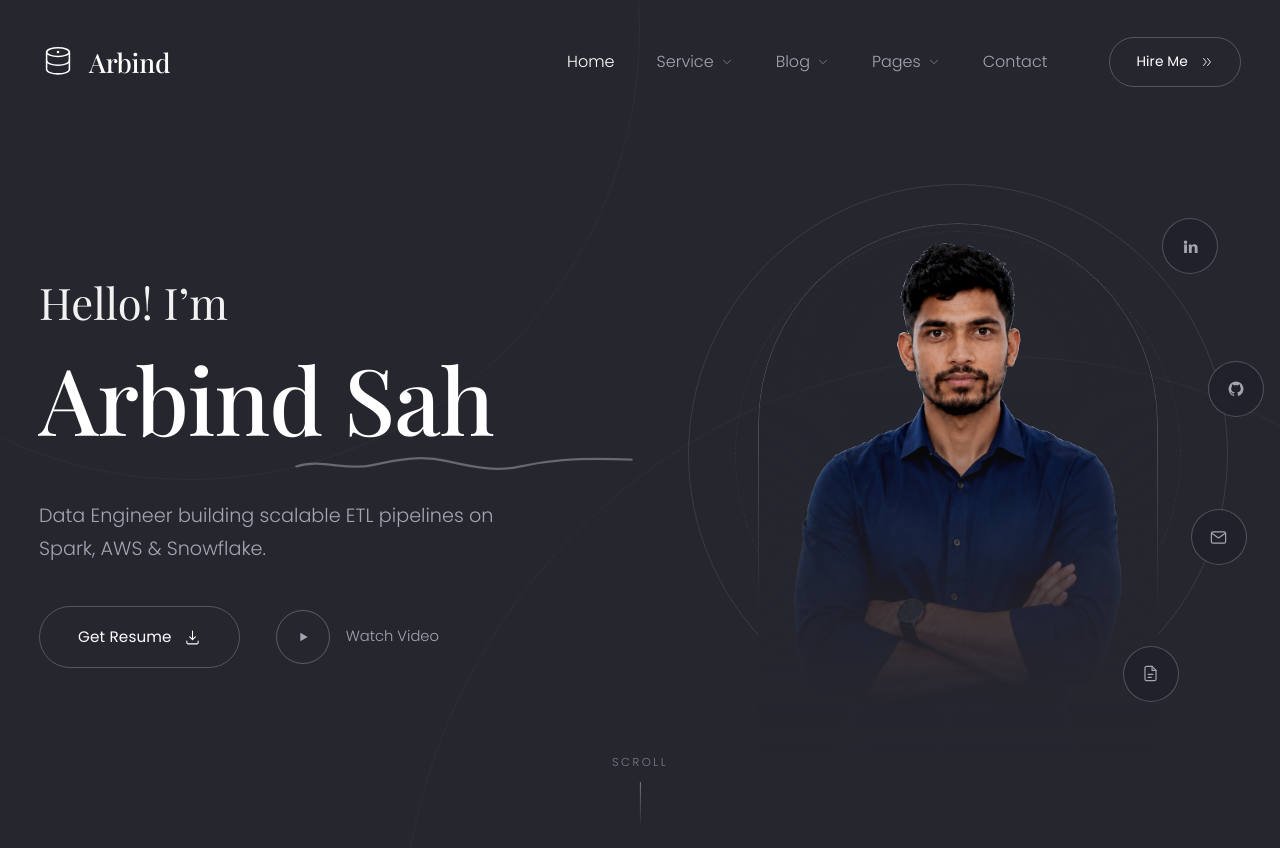
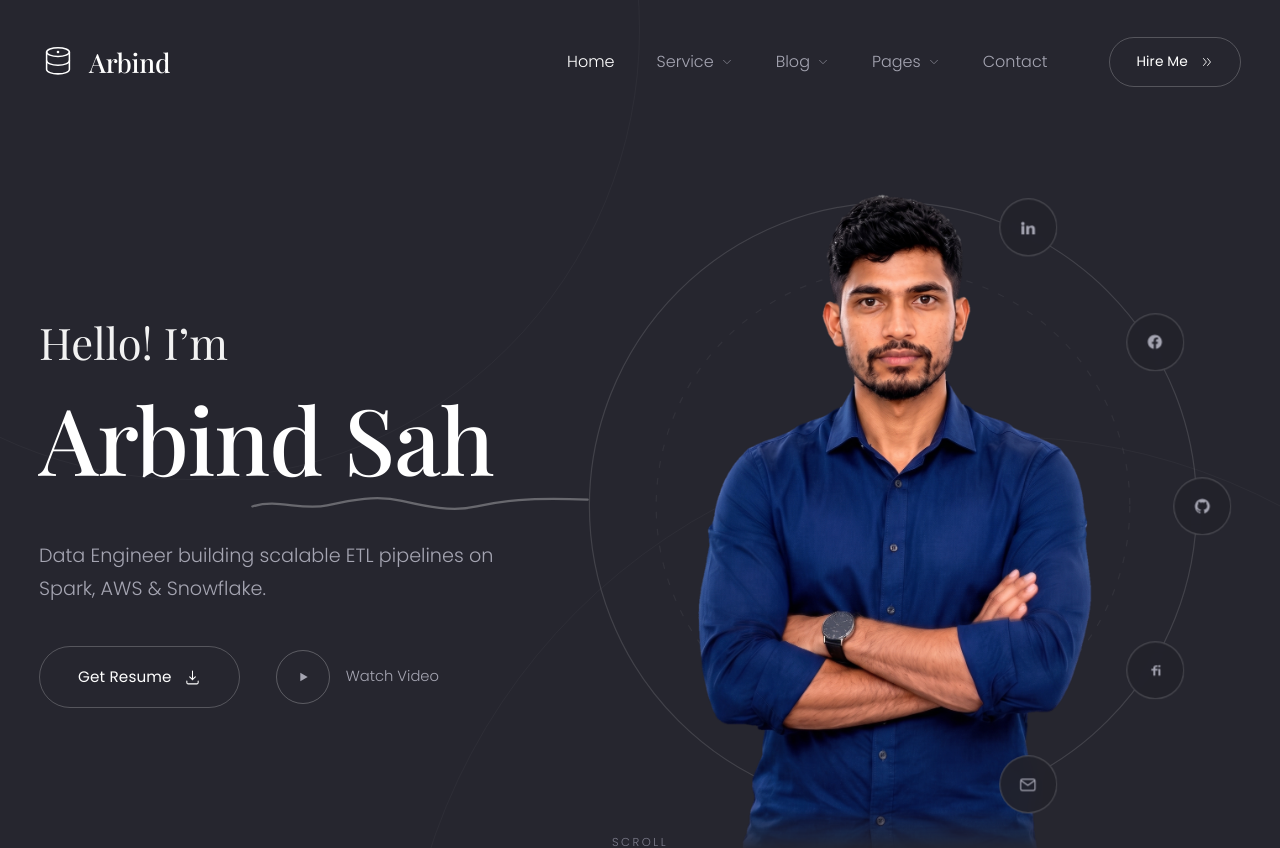
Before and after one commit to Arvind19999/data_portfolio, a React (Vite) app: page / in a window 1280 px wide. Shown: the top 848 px of the page. Built offline with nearby package versions, Linux system fonts and the light colour scheme.

Commit message:
feature:- images and links issue fix

```diff
--- a/src/components/Hero.jsx
+++ b/src/components/Hero.jsx
@@ -4,6 +4,9 @@ import { profile, socials } from '../data/site';
 import { Download, Play } from './Icons';
 import { socialIcon } from './socialIcon';
 import VideoModal from './VideoModal';
+
+/** Where each social link sits on the ring, in degrees (0° = right, up = -). */
+const ORBIT_ANGLES = [-64, -32, 0, 32, 64];
 
 export default function Hero() {
   const [video, setVideo] = useState(false);
@@ -52,27 +55,39 @@ export default function Hero() {
           </div>
 
           <div className="hero__figure">
-            <div className="hero__orbit" aria-hidden="true" />
+            {/* The ring and the social links share one circle: each link is
+                placed at `angle` degrees on it, so the drawn line passes
+                exactly through every icon. 0° is due right, negative is up. */}
+            <div className="hero__orbit">
+              <svg className="hero__orbit-line" viewBox="-1 -1 102 102" aria-hidden="true">
+                <circle cx="50" cy="50" r="50" />
+                <circle className="orbit-inner" cx="50" cy="50" r="39" />
+              </svg>
+            </div>
 
-            <div className="hero__portrait-frame">
             <img
               className="hero__portrait"
               src="/images/portrait.png"
               alt={`${profile.name}, ${profile.role}`}
-                width="1024"
-                height="1536"
+              width="1100"
+              height="1657"
               fetchPriority="high"
             />
-            </div>
 
             <div className="hero__socials">
-              {socials.map((s) => {
+              {socials.map((s, i) => {
                 const Icon = socialIcon(s.icon);
+                const rad = ((ORBIT_ANGLES[i] ?? 0) * Math.PI) / 180;
+
                 return (
                   <a
                     key={s.name}
                     href={s.url}
                     className="orbit-link"
+                    style={{
+                      left: `${50 + 50 * Math.cos(rad)}%`,
+                      top: `${50 + 50 * Math.sin(rad)}%`,
+                    }}
                     target={s.url.startsWith('http') ? '_blank' : undefined}
                     rel="noreferrer"
                     aria-label={s.name}
--- a/src/components/Icons.jsx
+++ b/src/components/Icons.jsx
@@ -154,6 +154,22 @@ export const Twitter = (p) => (
   </Svg>
 );
 
+export const Facebook = (p) => (
+  <Svg size={17} filled {...p}>
+    <path d="M22 12.06C22 6.5 17.52 2 12 2S2 6.5 2 12.06c0 5.02 3.66 9.18 8.44 9.94v-7.03H7.9v-2.91h2.54V9.85c0-2.52 1.49-3.91 3.77-3.91 1.09 0 2.24.2 2.24.2v2.46h-1.26c-1.24 0-1.63.78-1.63 1.57v1.89h2.78l-.45 2.91h-2.33V22c4.78-.76 8.44-4.92 8.44-9.94Z" />
+  </Svg>
+);
+
+/* Fiverr — the wordmark's lowercase "fi", simplified so it stays legible at
+   the 18px the other social glyphs render at. */
+export const Fiverr = (p) => (
+  <Svg size={18} filled {...p}>
+    <path d="M11.9 19H9.3v-6.7H6.6v-2.2h2.7V9c0-2.4 1.4-3.8 3.9-3.8h2v2.2h-1.5c-1.1 0-1.7.5-1.7 1.6v1.1h3.2v2.2h-3.3V19Z" />
+    <rect x="16.1" y="10.1" width="2.6" height="8.9" rx="0.4" />
+    <circle cx="17.4" cy="6.4" r="1.5" />
+  </Svg>
+);
+
 /* -- service icons ------------------------------------------------------- */
 
 const svcProps = { ...base, strokeWidth: 1.2 };
--- a/src/components/socialIcon.js
+++ b/src/components/socialIcon.js
@@ -1,8 +1,10 @@
-import { FileText, GitHub, Globe, LinkedIn, Mail, Twitter } from './Icons';
+import { Facebook, FileText, Fiverr, GitHub, Globe, LinkedIn, Mail, Twitter } from './Icons';
 
 const MAP = {
   linkedin: LinkedIn,
+  facebook: Facebook,
   github: GitHub,
+  fiverr: Fiverr,
   twitter: Twitter,
   mail: Mail,
   file: FileText,
--- a/src/data/site.js
+++ b/src/data/site.js
@@ -28,6 +28,12 @@ export const profile = {
   videoUrl: 'https://www.youtube.com/embed/PhvVNZ0FZZo',
 };
 
+/**
+ * Rendered on the arc beside the hero portrait, and in the footer / drawer.
+ * Order here is the order they sit on the arc, top to bottom.
+ *
+ * TODO: replace the two placeholder URLs below with your real profiles.
+ */
 export const socials = [
   {
     name: 'LinkedIn',
@@ -35,9 +41,12 @@ export const socials = [
     url: 'https://linkedin.com/in/arbind-sah-a929051a8',
     icon: 'linkedin',
   },
+  // placeholder — swap for your Facebook profile
+  { name: 'Facebook', short: 'fb', url: 'https://facebook.com/', icon: 'facebook' },
   { name: 'GitHub', short: 'gh', url: 'https://github.com/Arvind19999', icon: 'github' },
+  // placeholder — swap for your Fiverr gig URL
+  { name: 'Fiverr', short: 'fvr', url: 'https://www.fiverr.com/', icon: 'fiverr' },
   { name: 'Email', short: '@', url: 'mailto:SHa.arvind99@gmail.com', icon: 'mail' },
-  { name: 'Resume', short: 'cv', url: '/files/Arbind_Sah_Resume.pdf', icon: 'file' },
 ];
 
 export const stats = [
--- a/src/index.css
+++ b/src/index.css
@@ -786,45 +786,67 @@ ul {
   display: flex;
   justify-content: center;
   align-items: flex-end;
-  min-height: 620px;
-}
-
-.hero__orbit {
+  min-height: 700px;
+}
+
+/* Square box the ring is inscribed in. Social links are placed on the same
+   circle by angle (see Hero.jsx), so the drawn line always threads exactly
+   through their centres. */
+/* The ring and the social layer are siblings sharing identical geometry, so a
+   link placed at angle θ lands exactly on the drawn circle. They must stay
+   siblings: the centring `transform` creates a stacking context, so nesting
+   the links inside the ring would trap them behind the portrait. */
+.hero__orbit,
+.hero__socials {
   position: absolute;
-  width: min(540px, 100%);
+  width: min(690px, 114%);
   aspect-ratio: 1;
-  top: 48%;
+  top: 50%;
   left: 50%;
   transform: translate(-50%, -50%);
-  border-radius: 50%;
-  border: 1px solid rgba(255, 255, 255, 0.1);
-}
-
-.hero__orbit::after {
-  content: '';
-  position: absolute;
-  inset: 46px;
-  border-radius: 50%;
-  border: 1px dashed rgba(255, 255, 255, 0.055);
+}
+
+.hero__orbit-line {
+  width: 100%;
+  height: 100%;
+  overflow: visible;
+  display: block;
+}
+
+.hero__orbit-line circle {
+  fill: none;
+  stroke: rgba(255, 255, 255, 0.13);
+  stroke-width: 0.2;
+}
+
+.hero__orbit-line .orbit-inner {
+  stroke: rgba(255, 255, 255, 0.055);
+  stroke-dasharray: 1.1 1.7;
 }
 
 .hero__socials {
-  position: absolute;
-  inset: 0;
   z-index: 3;
+  pointer-events: none;
+}
+
+.hero__socials a {
+  pointer-events: auto;
 }
 
 .orbit-link {
   position: absolute;
-  width: 56px;
-  height: 56px;
+  width: 58px;
+  height: 58px;
+  margin: 0;
   border-radius: 50%;
   border: 1px solid rgba(255, 255, 255, 0.22);
-  background: rgba(34, 34, 43, 0.85);
+  background: rgba(34, 34, 43, 0.92);
   backdrop-filter: blur(6px);
   display: grid;
   place-items: center;
   color: var(--muted);
+  /* left/top come from Hero.jsx as percentages on the ring */
+  transform: translate(-50%, -50%);
   transition: background 0.35s var(--ease), color 0.35s var(--ease),
     border-color 0.35s var(--ease), transform 0.35s var(--ease);
 }
@@ -833,81 +855,19 @@ ul {
   background: #fff;
   color: var(--bg);
   border-color: #fff;
-  transform: scale(1.08);
-}
-
-/* Positioned around the ring, mirroring the reference layout */
-.orbit-link:nth-child(1) {
-  top: 10%;
-  right: 4%;
-}
-.orbit-link:nth-child(2) {
-  top: 33%;
-  right: -4%;
-}
-.orbit-link:nth-child(3) {
-  top: 57%;
-  right: -1%;
-}
-.orbit-link:nth-child(4) {
-  top: 79%;
-  right: 11%;
-}
-
-/* The source photo has a bright office behind the subject and no alpha
-   channel, so a true cut-out isn't possible. Instead the portrait sits in an
-   arch whose lower half dissolves into the page — the figure still reads as
-   bottom-anchored and merged with the background, as in the reference. */
-.hero__portrait-frame {
+  transform: translate(-50%, -50%) scale(1.1);
+}
+
+/* A true cut-out (transparent PNG), so it needs no framing. Deliberately no
+   drop-shadow: at this size the blur spreads a visible dark cloud across the
+   section instead of reading as a shadow. Just a fade at the bottom edge. */
+.hero__portrait {
   position: relative;
   z-index: 2;
-  width: min(400px, 82%);
-  aspect-ratio: 3 / 4.15;
-  border-radius: 200px 200px 20px 20px;
-  overflow: hidden;
-}
-
-/* Hairline follows the arch only — it stops before the bottom so the figure
-   dissolves into the page instead of ending on a visible edge. */
-.hero__portrait-frame::before {
-  content: '';
-  position: absolute;
-  inset: 0;
-  z-index: 2;
-  border-radius: inherit;
-  border: 1px solid rgba(255, 255, 255, 0.16);
-  pointer-events: none;
-  -webkit-mask-image: linear-gradient(to bottom, #000 42%, transparent 72%);
-  mask-image: linear-gradient(to bottom, #000 42%, transparent 72%);
-}
-
-/* Vignette + bottom dissolve, both keyed to the page background colour. */
-.hero__portrait-frame::after {
-  content: '';
-  position: absolute;
-  inset: 0;
-  z-index: 1;
-  pointer-events: none;
-  background: linear-gradient(
-      to bottom,
-      rgba(38, 38, 47, 0) 30%,
-      rgba(38, 38, 47, 0.55) 60%,
-      rgba(38, 38, 47, 0.92) 84%,
-      var(--bg) 97%
-    ),
-    radial-gradient(
-      ellipse 76% 58% at 50% 32%,
-      rgba(38, 38, 47, 0) 38%,
-      rgba(38, 38, 47, 0.66) 100%
-    );
-}
-
-.hero__portrait {
-  width: 100%;
-  height: 100%;
-  object-fit: cover;
-  object-position: 50% 14%;
-  filter: saturate(0.82) contrast(1.06) brightness(0.84);
+  width: min(470px, 92%);
+  height: auto;
+  -webkit-mask-image: linear-gradient(to bottom, #000 93%, transparent 100%);
+  mask-image: linear-gradient(to bottom, #000 93%, transparent 100%);
 }
 
 .hero__scroll {
@@ -2314,6 +2274,24 @@ ul {
    Responsive
    ========================================================================== */
 
+/* Between the mobile breakpoint and a wide desktop the container nearly fills
+   the viewport, leaving no room for the ring to sit outside the portrait. Pad
+   the hero's right edge so the 3 o'clock link stays fully on screen. */
+@media (min-width: 1101px) and (max-width: 1500px) {
+  .hero .container {
+    padding-right: 110px;
+  }
+
+  .hero__orbit,
+  .hero__socials {
+    width: 118%;
+  }
+
+  .hero__portrait {
+    width: 88%;
+  }
+}
+
 @media (max-width: 1100px) {
   .nav {
     display: none;
@@ -2333,12 +2311,23 @@ ul {
   }
 
   .hero__figure {
-    min-height: 500px;
+    min-height: 520px;
     order: -1;
   }
 
-  .hero__portrait-frame {
-    width: min(300px, 68%);
+  .hero__portrait {
+    width: min(320px, 62%);
+  }
+
+  /* Keep the ring narrow enough that the 3 o'clock link stays on screen. */
+  .hero__orbit,
+  .hero__socials {
+    width: min(420px, 80%);
+  }
+
+  .orbit-link {
+    width: 48px;
+    height: 48px;
   }
 
   .hero__squiggle {
@@ -2488,4 +2477,22 @@ ul {
     right: 18px;
     bottom: 18px;
   }
-}
+
+  .hero__figure {
+    min-height: 440px;
+  }
+
+  .hero__portrait {
+    width: min(240px, 54%);
+  }
+
+  .hero__orbit,
+  .hero__socials {
+    width: min(310px, 76%);
+  }
+
+  .orbit-link {
+    width: 42px;
+    height: 42px;
+  }
+}
```
Also changed, not shown: public/images/portrait.png, 1 other file (tests, documents, lock files or other folders). Lines whose indentation alone changed are shown as unchanged.
